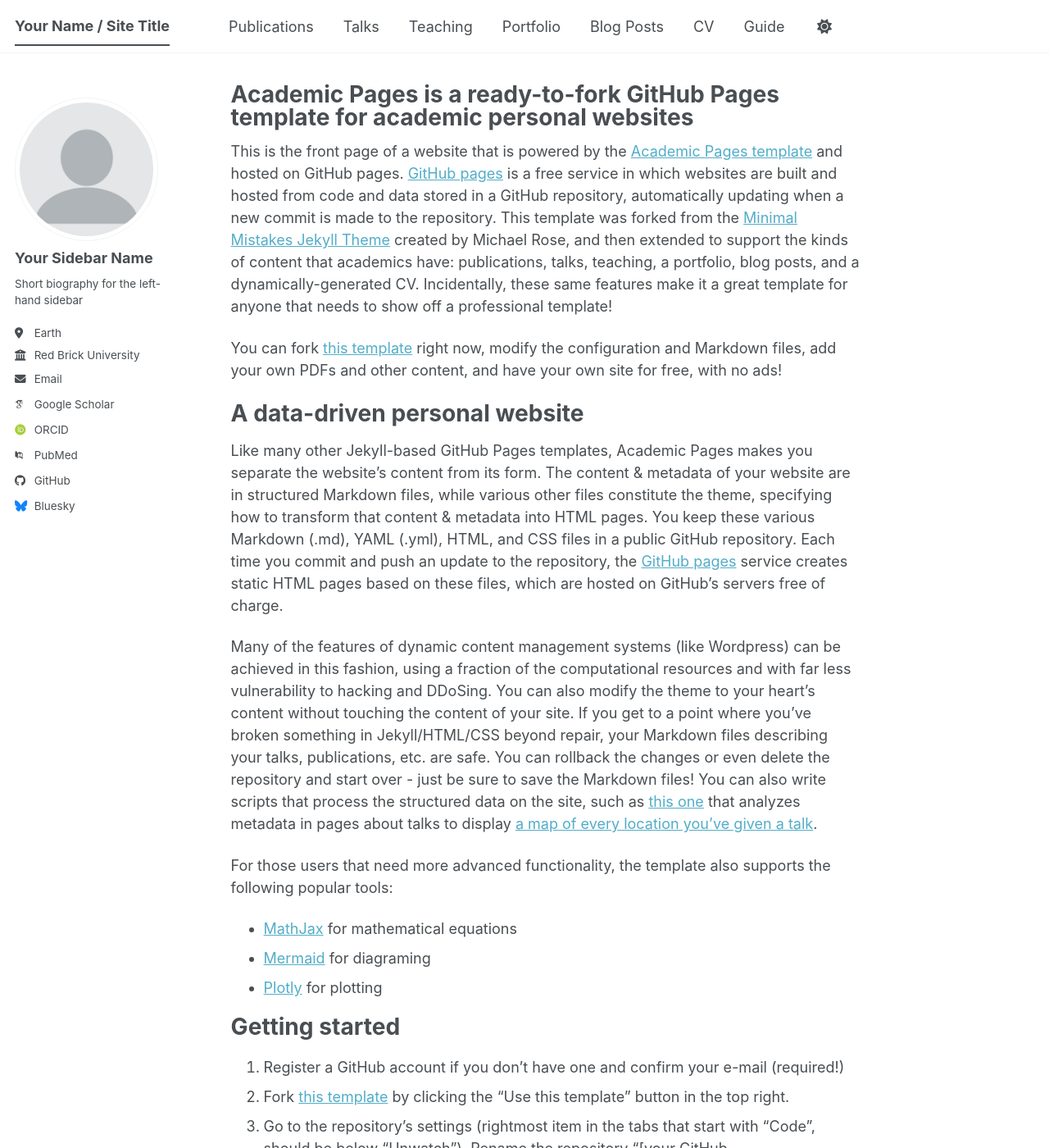
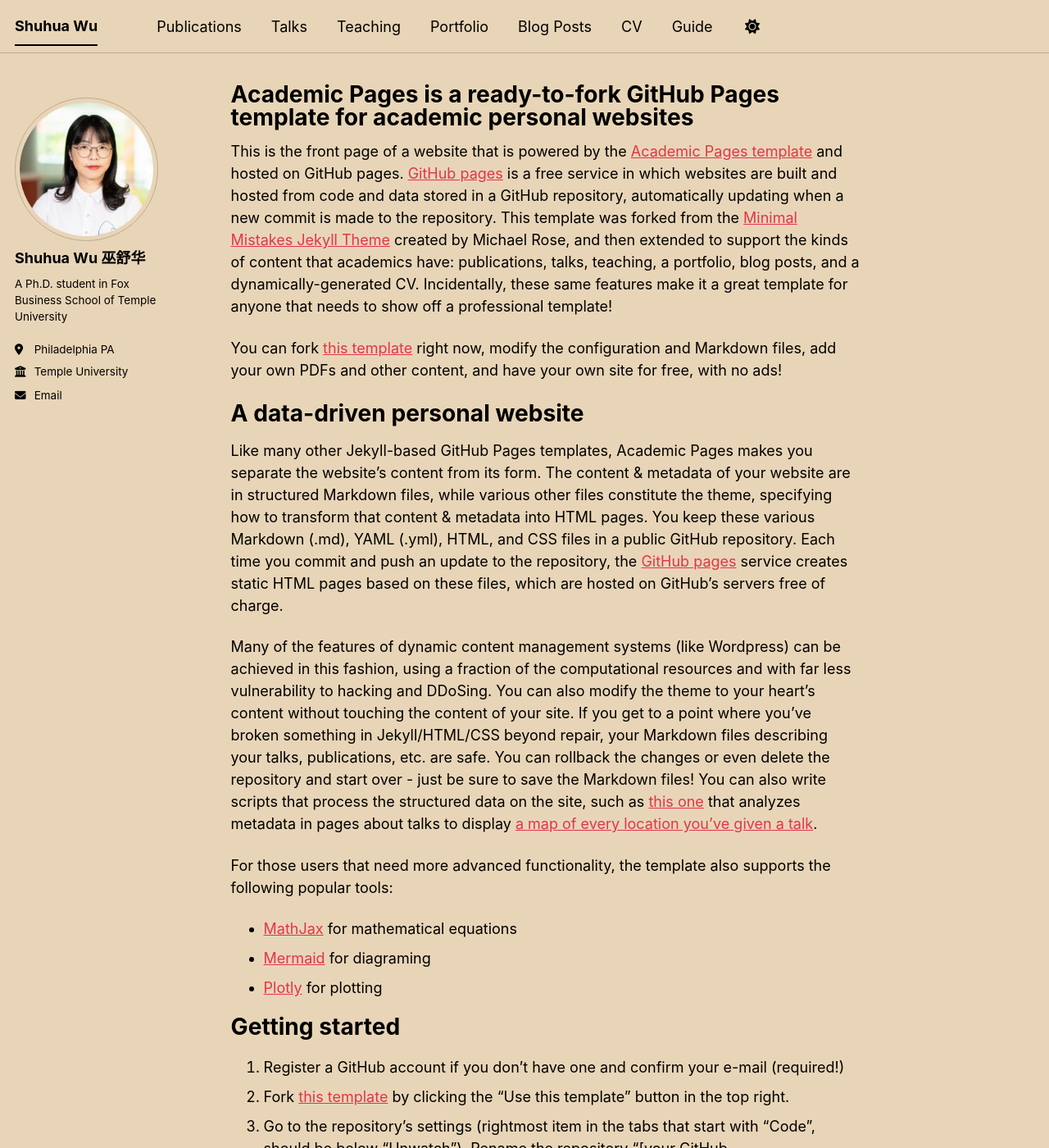
Before and after one commit to shuhuawu7/w, a Jekyll site: the page built from _pages/about.md, in a window 1280 px wide and 1400 px high. Shown: the whole window at 82% size. Built offline with Jekyll 4.4.1, drawn with Linux system fonts in a browser that asks for light colours; some web fonts are replaced; a script bundle is joined from its source files by our own code; library files that are not in the unit come from our copies; some of the changed text lies outside the part shown.

Commit message:
Update _config.yml

```diff
--- a/_config.yml
+++ b/_config.yml
@@ -8,40 +8,38 @@
 
 # Basic Site Settings
 locale                   : "en-US"
-site_theme               : "default" # The available themes options are "default", "air", "sunrise", "mint", "dirt" and "contrast"
-title                    : "Your Name / Site Title"
+site_theme               : "sunrise" # The available themes options are "default", "air", "sunrise", "mint", "dirt" and "contrast"
+title                    : "Shuhua Wu"
 title_separator          : "-"
-name                     : &name "Your Name"
+name                     : &name "Shuhua Wu"
 description              : &description "Your Name's academic portfolio"   # Update this with a general description of your site, this is the default if not overridden by a page
-url                      : https://academicpages.github.io # The base hostname & protocol for your site e.g. "https://[your GitHub username].github.io",
+url                      : https://shuhuawu7.github.io/w/ # The base hostname & protocol for your site e.g. "https://[your GitHub username].github.io",
                                                            # or if you already have some other page hosted on Github then use "https://[your GitHub username].github.io/[Your Repo Name]"
 baseurl                  : "" # the subpath of your site, e.g. "/blog"
-repository               : "academicpages/academicpages.github.io"
+repository               : "https://shuhuawu7.github.io/w/"
 
 # Site Author - The following control what appear as part of the author content on the side bar.
 #               If a field is blank the icon and link will not appear, otherwise it will be shown.
 #               Additional customization can be done by editing /_includes/author-profile.html
 author:
   # Biographic information
-  avatar           : "profile.png"
-  name             : "Your Sidebar Name"
+  avatar           : "photo.jpg"
+  name             : "Shuhua Wu 巫舒华"
   pronouns         : # example: "she/her"
-  bio              : "Short biography for the left-hand sidebar"
-  location         : "Earth"
-  employer         : "Red Brick University"
+  bio              : "A Ph.D. student in Fox Business School of Temple University"
+  location         : "Philadelphia PA"
+  employer         : "Temple University"
   uri              : # URL
-  email            : "none@example.org"
+  email            : "shuhua.wu@temple.edu"
 
   # Academic websites
   academia         : # URL
   arxiv            : # URL - Update with the correct link to your profile
-  googlescholar    : "https://scholar.google.com/citations?user=PS_CX0AAAAAJ"
+  #googlescholar    : "https://scholar.google.com/citations?user=PS_CX0AAAAAJ"
   inspire-hep      : # URL
   impactstory      : # URL
-  orcid            : "https://orcid.org/yourorcidurl"
   semantic         : # URL
   ssrn             : # URL
-  pubmed           : "https://www.ncbi.nlm.nih.gov/pubmed/?term=john+snow"
   researchgate     : # URL
   scopus           : # URL
   zotero           : # URL
@@ -51,13 +49,12 @@
   bitbucket        : # Username - Update with your username on the site
   codepen          : # Username
   dribbble         : # Username
-  github           : "academicpages"
+  #github           : "academicpages"
   kaggle           : # Username
   stackoverflow    : # User number or user number and name (i.e., use "1" or "1/jeff-atwood")
 
   # Social media
   artstation       : # Username
-  bluesky          : "bsky.app" # Replace this with you Bluesky username
   facebook         : # Username
   flickr           : # Username
   foursquare       : # Username
```
